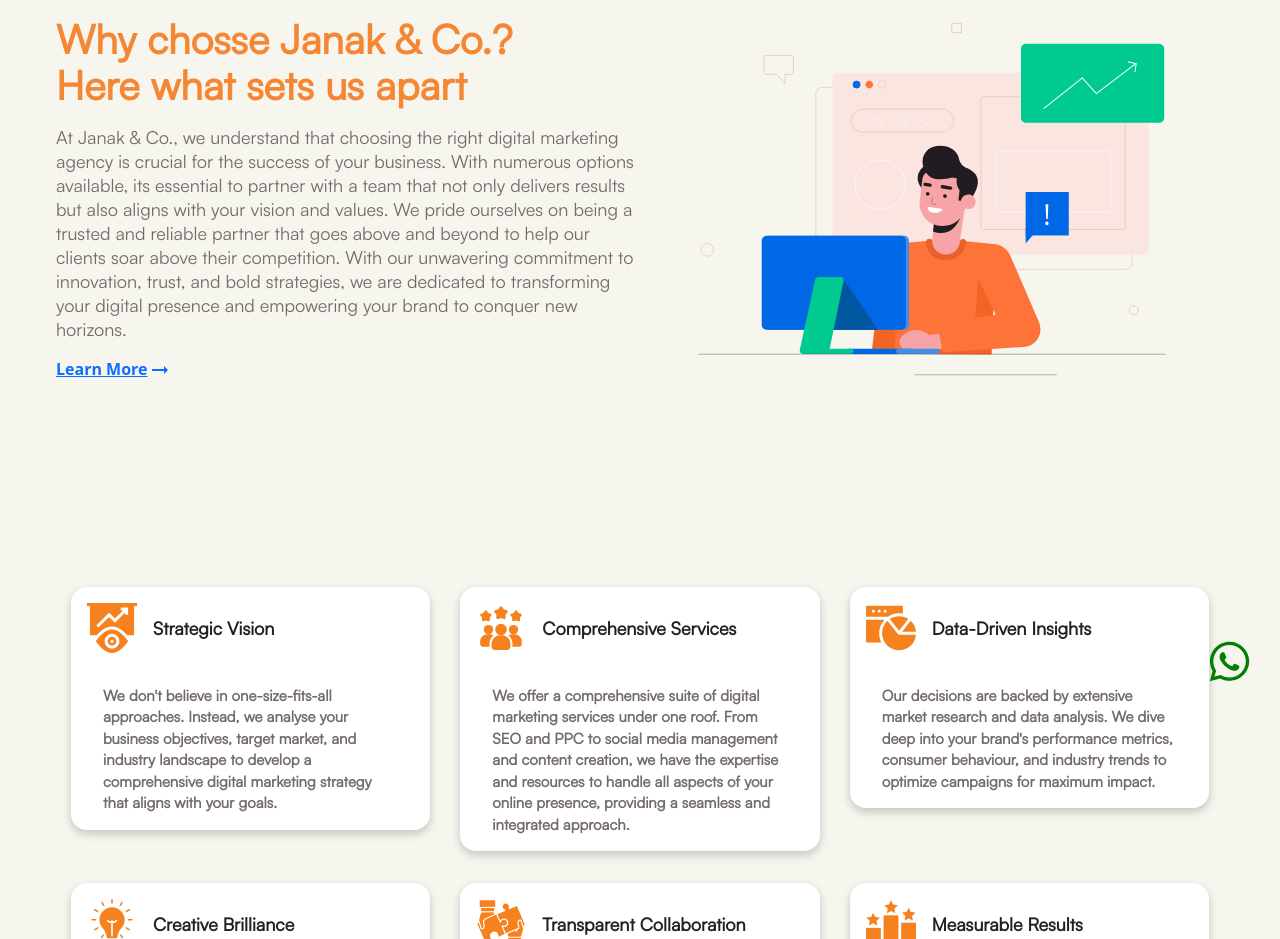
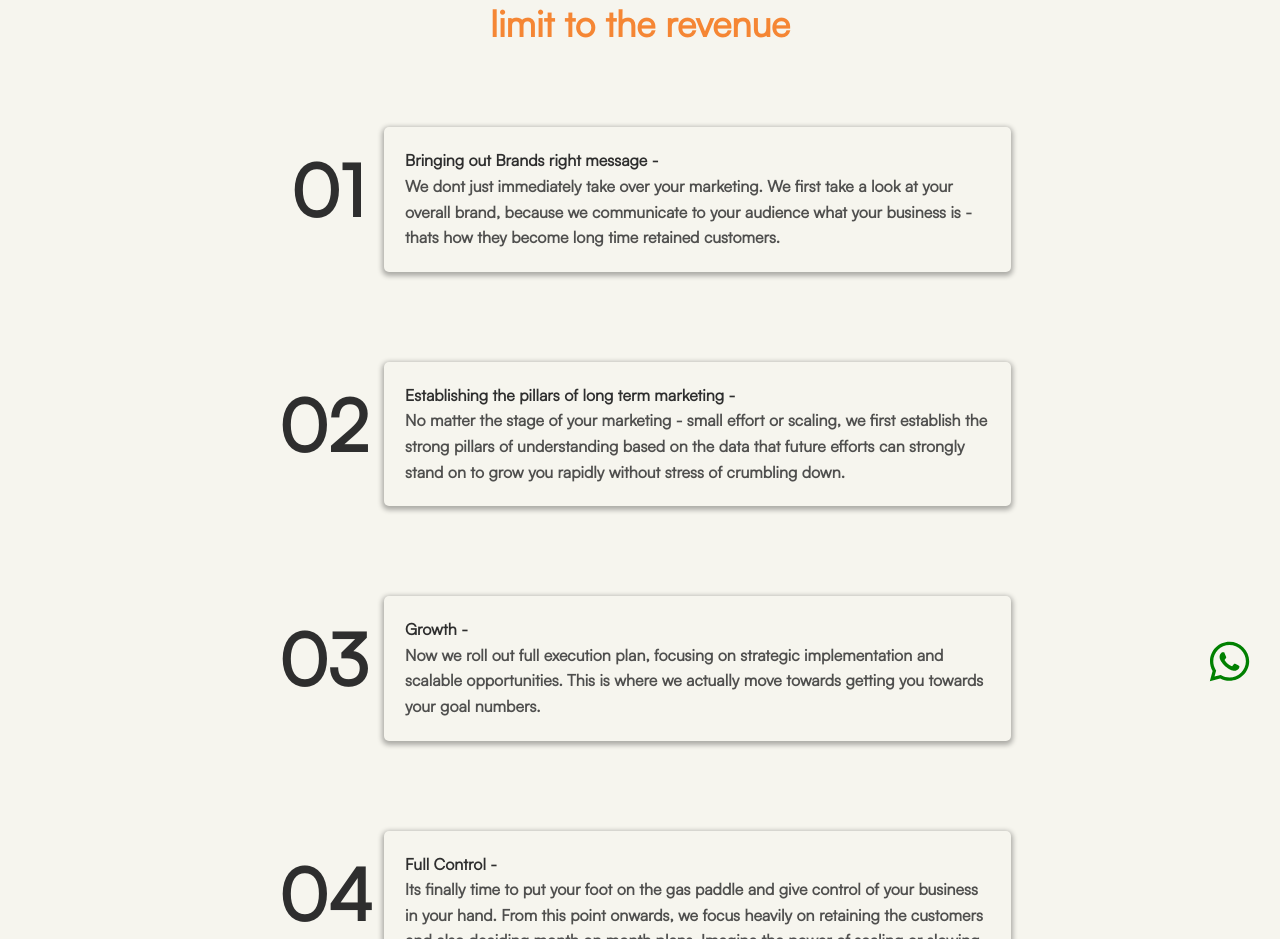
Before and after one commit to SACHINQEEP/janak_co, a React (Create React App) app: page /why-us in a window 1280 px wide. Shown: the part 93-1032 px from the top of the page. Built offline with nearby package versions, Linux system fonts and the light colour scheme.

Commit message:
Added Why us component

```diff
--- a/src/features/WhyUs/why-us.component.tsx
+++ b/src/features/WhyUs/why-us.component.tsx
@@ -1,7 +1,7 @@
-import ArrowRightAltIcon from '@mui/icons-material/ArrowRightAlt';
+// import ArrowRightAltIcon from '@mui/icons-material/ArrowRightAlt';
 import { CssBaseline, Grid, Container, Box } from '@mui/material';
 
-import { Link } from 'react-router-dom';
+// import { Link } from 'react-router-dom';
 import Typography from '@mui/material/Typography';
 // import { motion } from "framer-motion"
 
@@ -19,7 +19,7 @@ import { useInView } from "react-intersection-observer";
 import { useEffect } from "react";
 
 
-import whyPage from '../../assets/whyjc.svg'
+// import whyPage from '../../assets/whyjc.svg'
 import AppCard from '../shared/components/Card';
 
 
@@ -92,8 +92,40 @@ export const WhyUsPageComponent = () => {
     }, [control, inView]);
 
     return (
-        <Grid component='section' container sx={{ pl: { sm: 2, md: 0, lg: 0 }, minHeight: { xs: '100dvh', sm: '75vh', md: '20dvh', lg: '20vh', xl: '10dvh' }, display: 'flex', justifyContent: 'center', alignItems: 'center' }}>
-            <Grid item xs={12} sm={6} lg={6} md={6} sx={{ order: { xs: 2, sm: 1 } }}>
+        // <Grid component='section' container sx={{ pl: { sm: 2, md: 0, lg: 0 }, minHeight: { xs: '100dvh', sm: '75vh', md: '20dvh', lg: '20vh', xl: '10dvh' }, display: 'flex', justifyContent: 'center', alignItems: 'center' }}>
+        //     <Grid item xs={12} sm={6} lg={6} md={6} sx={{ order: { xs: 2, sm: 1 } }}>
+        //         <motion.div
+        //             className="box"
+        //             ref={ref}
+        //             variants={boxVariant}
+        //             initial="hidden"
+        //             animate={control}
+        //         >
+        //             <Typography variant="h3" color='#f58634' sx={{
+        //                 fontSize: { xs: 28, md: 36, lg: 40 },
+        //             }}>
+        //                 Why chosse Janak & Co.?<br />
+        //                 Here what sets us apart
+        //             </Typography>
+        //             <Typography variant="h5" my={2} color="#746a6a" sx={{ fontSize: { xs: 16, md: 18 }, fontWeight: 400 }}>
+        //                 At Janak & Co., we understand that choosing the right digital marketing agency is crucial for the success of your business. With numerous options available, its essential to partner with a team that not only delivers results but also aligns with your vision and values. We pride ourselves on being a trusted and reliable partner that goes above and beyond to help our clients soar above their competition. With our unwavering commitment to innovation, trust, and bold strategies, we are dedicated to transforming your digital presence and empowering your brand to conquer new horizons.
+        //             </Typography>
+        //             <Link to={'/why-us'} style={{ fontWeight: 'bold', fontSize: '16px' }}>Learn More<ArrowRightAltIcon /></Link>
+        //         </motion.div>
+        //     </Grid>
+        //     <Grid item xs={12} sm={6} lg={6} md={6} sx={{ order: { xs: 1, sm: 2 } }}>
+        //         <motion.div
+        //             className="box"
+        //             ref={ref}
+        //             variants={boxVariant}
+        //             initial="hidden"
+        //             animate={control}
+        //         >
+        //             <img src={whyPage} alt="whyChoseJanak&co" />
+        //         </motion.div>
+        //     </Grid>
+        // </Grid>
+        <Box >
             <motion.div
                 className="box"
                 ref={ref}
@@ -101,30 +133,103 @@ export const WhyUsPageComponent = () => {
                 initial="hidden"
                 animate={control}
             >
-                    <Typography variant="h3" color='#f58634' sx={{
-                        fontSize: { xs: 28, md: 36, lg: 40 },
+                <Grid component='section' container spacing={10} >
+
+                    <Grid item xs={12} sx={{ width: '100%', display: 'flex', justifyContent: 'center', textAlign: 'center' }}>
+                        <Box sx={{ width: '65%' }}>
+                            <Typography variant="h4" color='#f58634' sx={{ fontSize: '36px', fontWeigth: 700, lineHeight: '1.3em' }}>
+                                How our process creates a foundation for predictable & aggressive growth, without any limit to the revenue
+                            </Typography>
+                        </Box>
+                    </Grid>
+                    <Grid item xs={12} sx={{ padding: '10px', display: 'flex', justifyContent: 'center' }}>
+                        <Grid component='section' container spacing={0} sx={{ width: '65%' }}>
+                            <Grid item xs={12} sm={12} md={2} sx={{ padding: '20px' }}>
+                                <Box>
+                                    <Typography variant="h3" color='#2e2e2e' sx={{ fontSize: 72, fontWeigth: 700, textAlign: 'end' }}>01</Typography>
+                                </Box>
+                            </Grid>
+                            <Grid item border={1} xs={12} sm={12} md={10} sx={{
+                                borderColor: 'transparent',
+                                boxShadow: '0 2px 5px 2px rgba(0,0,0,0.3)',
+                                borderRadius: '5px', padding: '20px', fontSize: '13px', textAlign: 'start',
+                                lineHieght: '1.4px'
                             }}>
-                        Why chosse Janak & Co.?<br />
-                        Here what sets us apart
-                    </Typography>
-                    <Typography variant="h5" my={2} color="#746a6a" sx={{ fontSize: { xs: 16, md: 18 }, fontWeight: 400 }}>
-                        At Janak & Co., we understand that choosing the right digital marketing agency is crucial for the success of your business. With numerous options available, its essential to partner with a team that not only delivers results but also aligns with your vision and values. We pride ourselves on being a trusted and reliable partner that goes above and beyond to help our clients soar above their competition. With our unwavering commitment to innovation, trust, and bold strategies, we are dedicated to transforming your digital presence and empowering your brand to conquer new horizons.
-                    </Typography>
-                    <Link to={'/why-us'} style={{ fontWeight: 'bold', fontSize: '16px' }}>Learn More<ArrowRightAltIcon /></Link>
-                </motion.div>
-            </Grid>
-            <Grid item xs={12} sm={6} lg={6} md={6} sx={{ order: { xs: 1, sm: 2 } }}>
-                <motion.div
-                    className="box"
-                    ref={ref}
-                    variants={boxVariant}
-                    initial="hidden"
-                    animate={control}
-                >
-                    <img src={whyPage} alt="whyChoseJanak&co" />
-                </motion.div>
+                                <Box sx={{ width: '100%' }}>
+                                    <Typography variant="h6" color='#2e2e2e' sx={{ fontSize: '16px', fontWeight: 700 }}>Bringing out Brands right message -</Typography>
+                                    <Typography variant="h6" color='rgba(47, 47, 47, 0.84)' sx={{ fontSize: '16px', fontWeight: 700 }}>We dont just immediately take over your marketing. We first take a look at your overall brand, because we communicate to your audience what your business is - thats how they become long time retained customers. </Typography>
+                                </Box>
                             </Grid>
                         </Grid>
+                    </Grid>
+                    <Grid item xs={12} sx={{ padding: '10px', display: 'flex', justifyContent: 'center' }}>
+                        <Grid component='section' container spacing={0} sx={{ width: '65%' }}>
+                            <Grid item xs={12} sm={12} md={2} sx={{ padding: '20px' }}>
+                                <Box>
+                                    <Typography variant="h3" color='#2e2e2e' sx={{ fontSize: 72, fontWeigth: 700, textAlign: 'end' }}>02</Typography>
+                                </Box>
+                            </Grid>
+                            <Grid item border={1} xs={12} sm={12} md={10} sx={{
+                                borderColor: 'transparent',
+                                boxShadow: '0 2px 5px 2px rgba(0,0,0,0.3)',
+                                borderRadius: '5px', padding: '20px', fontSize: '13px', textAlign: 'start',
+                                lineHieght: '1.4px'
+                            }}>
+                                <Box sx={{ width: '100%' }}>
+                                    <Typography variant="h6" color='#2e2e2e' sx={{ fontSize: '16px', fontWeight: 700 }}>Establishing the pillars of long term marketing -</Typography>
+                                    <Typography variant="h6" color='rgba(47, 47, 47, 0.84)' sx={{ fontSize: '16px', fontWeight: 700 }}>
+                                        No matter the stage of your marketing - small effort or scaling, we first establish the strong pillars of understanding based on the data that future efforts can strongly stand on to grow you rapidly without stress of crumbling down.</Typography>
+                                </Box>
+                            </Grid>
+                        </Grid>
+                    </Grid>
+                    <Grid item xs={12} sx={{ padding: '10px', display: 'flex', justifyContent: 'center' }}>
+                        <Grid component='section' container spacing={0} sx={{ width: '65%' }}>
+                            <Grid item xs={12} sm={12} md={2} sx={{ padding: '20px' }}>
+                                <Box>
+                                    <Typography variant="h3" color='#2e2e2e' sx={{ fontSize: 72, fontWeigth: 700, textAlign: 'end' }}>03</Typography>
+                                </Box>
+                            </Grid>
+                            <Grid item border={1} xs={12} sm={12} md={10} sx={{
+                                borderColor: 'transparent',
+                                boxShadow: '0 2px 5px 2px rgba(0,0,0,0.3)',
+                                borderRadius: '5px', padding: '20px', fontSize: '13px', textAlign: 'start',
+                                lineHieght: '1.4px'
+                            }}>
+                                <Box sx={{ width: '100%' }}>
+                                    <Typography variant="h6" color='#2e2e2e' sx={{ fontSize: '16px', fontWeight: 700 }}>Growth -</Typography>
+                                    <Typography variant="h6" color='rgba(47, 47, 47, 0.84)' sx={{ fontSize: '16px', fontWeight: 700 }}>
+                                        Now we roll out full execution plan, focusing on strategic implementation and scalable opportunities. This is where we actually move towards getting you towards your goal numbers. </Typography>
+                                </Box>
+                            </Grid>
+                        </Grid>
+                    </Grid>
+                    <Grid item xs={12} sx={{ padding: '10px', display: 'flex', justifyContent: 'center' }}>
+                        <Grid component='section' container spacing={0} sx={{ width: '65%' }}>
+                            <Grid item xs={12} sm={12} md={2} sx={{ padding: '20px' }}>
+                                <Box>
+                                    <Typography variant="h3" color='#2e2e2e' sx={{ fontSize: 72, fontWeigth: 700, textAlign: 'end' }}>04</Typography>
+                                </Box>
+                            </Grid>
+                            <Grid item border={1} xs={12} sm={12} md={10} sx={{
+                                borderColor: 'transparent',
+                                boxShadow: '0 2px 5px 2px rgba(0,0,0,0.3)',
+                                borderRadius: '5px', padding: '20px', fontSize: '13px', textAlign: 'start',
+                                lineHieght: '1.4px'
+                            }}>
+                                <Box sx={{ width: '100%' }}>
+                                    <Typography variant="h6" color='#2e2e2e' sx={{ fontSize: '16px', fontWeight: 700 }}>Full Control -</Typography>
+                                    <Typography variant="h6" color='rgba(47, 47, 47, 0.84)' sx={{ fontSize: '16px', fontWeight: 700 }}>Its finally time to put your foot on the gas paddle and give control of your business in your hand. From this point onwards, we focus heavily on retaining the customers and also deciding month on month plans.
+
+                                        Imagine the power of scaling or slowing your business any month you want.</Typography>
+                                </Box>
+                            </Grid>
+                        </Grid>
+
+                    </Grid>
+                </Grid >
+            </motion.div>
+        </Box>
     )
 }
 
```
Lines whose indentation alone changed are shown as unchanged.
